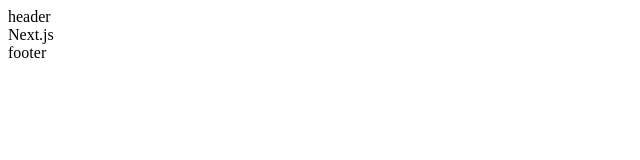
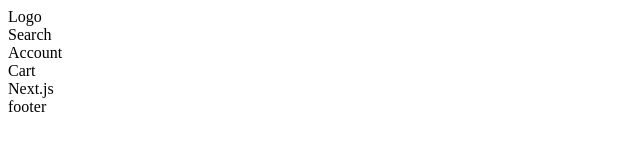
Before and after one commit to ChaseH88/Next13-E-Commerce, a Next.js app: page / in a window 1280 px wide. Shown: the top 160 px of the page, without its empty margins (0-640 px from the left). Built offline with nearby package versions, Linux system fonts and the light colour scheme.

Commit message:
setup initial header component and connect to app layout

```diff
--- a/src/components/AppLayout/AppLayout.tsx
+++ b/src/components/AppLayout/AppLayout.tsx
@@ -1,3 +1,5 @@
+import { Header } from "components/Header";
+
 interface AppLayoutProps {
   children: React.ReactNode;
 }
@@ -5,7 +7,7 @@
 const AppLayout = ({ children }: AppLayoutProps) => {
   return (
     <div id="layout">
-      <header>header</header>
+      <Header />
       <div>{children}</div>
       <footer>footer</footer>
     </div>
--- /dev/null
+++ b/src/components/Header/Header.tsx
@@ -0,0 +1,21 @@
+import { HeaderStyled } from "./styles";
+
+interface HeaderProps {}
+
+const Header = (props: HeaderProps) => {
+  return (
+    <HeaderStyled>
+      <div className="container">
+        <div className="logo">Logo</div>
+        <div className="menu"></div>
+        <div className="utility-menu">
+          <div className="utility-menu-item">Search</div>
+          <div className="utility-menu-item">Account</div>
+          <div className="utility-menu-item">Cart</div>
+        </div>
+      </div>
+    </HeaderStyled>
+  );
+};
+
+export { Header };
--- /dev/null
+++ b/src/components/Header/index.ts
@@ -0,0 +1 @@
+export * from "./Header";
--- /dev/null
+++ b/src/components/Header/styles.tsx
@@ -0,0 +1,5 @@
+import styled from "styled-components";
+
+export const HeaderStyled = styled.header`
+  display: block;
+`;
```
